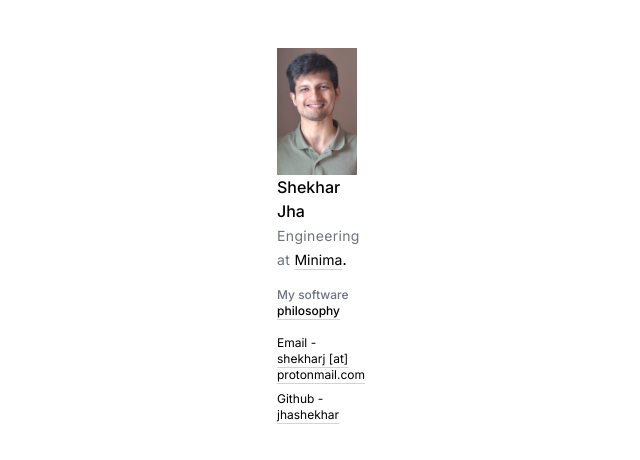
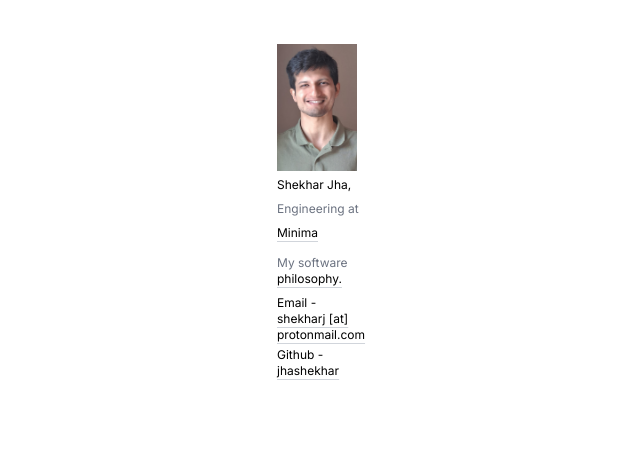
Before and after one commit to jhashekhar/my-blog, a Next.js app: page / in a window 1280 px wide. Shown: the top 460 px of the page, without its empty margins (395-1035 px from the left). Built offline with nearby package versions, Linux system fonts and the light colour scheme.

Commit message:
change style

```diff
--- a/app/page.tsx
+++ b/app/page.tsx
@@ -4,35 +4,32 @@ export default function Home() {
 	return (
 		<div className="flex items-left mx-auto h-screen max-w-screen-md sm:pt-10 sm:text-left px-5 md:max-w-2">
 			<title>Shekhar Jha </title>
-			<div className="md:flex flex-col py-2 px-8">
+			<div className="md:flex flex-col py-1 px-8">
 				<Image src="/pfp.png" width={80} height={80} alt="Shekhar Jha" />
-				<div>
-					<span className="font-medium text-base">Shekhar Jha</span>
-				</div>
-				<div className="pb-4">
-					<span className="font-normal text-sm text-gray-500 tracking-wide">
+				<div className="pb-3">
+					<span className="font-normal text-xs">Shekhar Jha, </span>
+					<span className="font-normal text-xs text-gray-500">
 						Engineering at{' '}
 					</span>
 					<a
 						href="https://getminima.com"
-						className="font-normal text-sm underline underline-offset-4 decoration-1 decoration-gray-300 hover:text-blue-400 hover:decoration-blue-400"
+						className="font-normal text-xs underline underline-offset-4 decoration-1 decoration-gray-300 hover:text-blue-400 hover:decoration-blue-400"
 					>
 						Minima
 					</a>
-					.
 				</div>
 
 				<div className="text-xs">
-					<span className="text-gray-500 font-medium">My software </span>
+					<span className="text-gray-500 font-normal">My software </span>
 					<a
 						href="https://www.joelonsoftware.com/2009/09/23/the-duct-tape-programmer/"
-						className="font-medium underline underline-offset-4 decoration-1 decoration-gray-300 hover:text-blue-400 hover:decoration-blue-400"
+						className="font-normal underline underline-offset-4 decoration-1 decoration-gray-300 hover:text-blue-400 hover:decoration-blue-400"
 					>
-						philosophy
+						philosophy.
 					</a>
 				</div>
-				<div className="py-4 text-xs">
-					<p className="pb-2">
+				<div className="py-2 text-xs">
+					<p className="pb-1">
 						Email -{' '}
 						<a
 							href="mailto:shekharj@protonmail.com"
```
